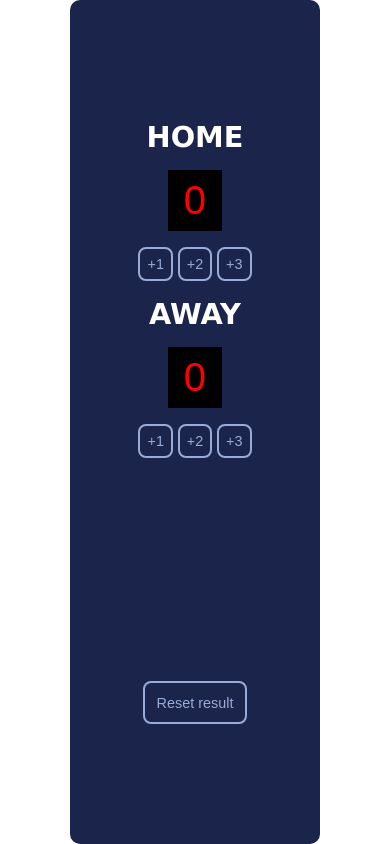
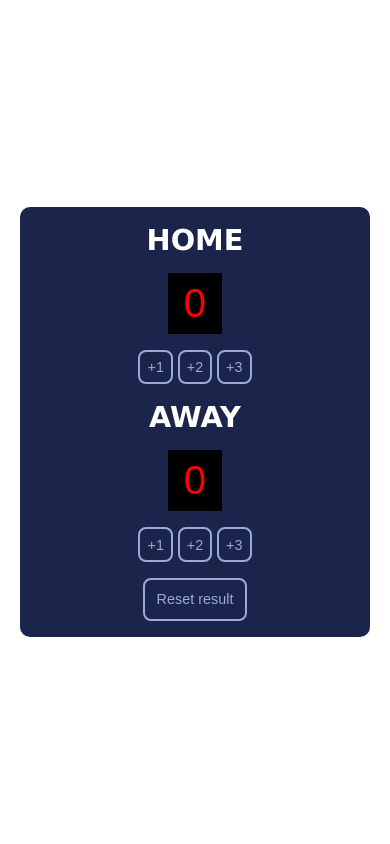
Before and after one commit to dcendry1711/BasketballScoreboard, a plain HTML site: page index.html in a window 390 px wide. Drawn offline with Linux system fonts and the light colour scheme; a web font is replaced by a local one.

Commit message:
Update style.css

```diff
--- a/style.css
+++ b/style.css
@@ -77,9 +77,9 @@ button:hover {
 @media (max-width: 600px) {
 
     .scoreboard {
-        width: 250px;
+        width: 350px;
         margin: 0 auto;
-        height: 100vh;
+        height: fit-content;
     }
 
     h1 {
```
